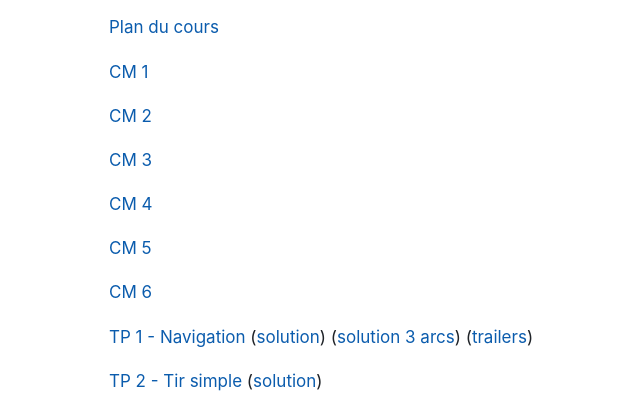
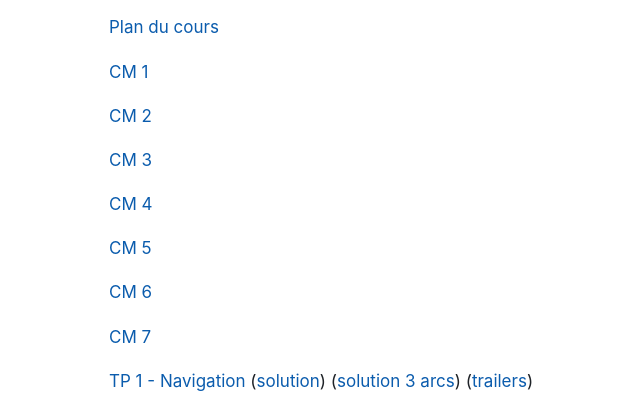
Before and after one commit to pns-mam/commande, a plain HTML site: page docs/index.html in a window 1280 px wide. Shown: the part 393-800 px from the top of the page, without its empty margins (106-746 px from the left). Drawn offline with Linux system fonts and the light colour scheme.

Commit message:
Rebuild site (docs/)

```diff
--- a/docs/index.html
+++ b/docs/index.html
@@ -23,6 +23,7 @@ href="https://github.com/pns-mam/commande/discussions/1">Discussion</a></p>
 <p><a href="cm/cm4.pdf">CM 4</a></p>
 <p><a href="cm/cm5.pdf">CM 5</a></p>
 <p><a href="cm/cm6.pdf">CM 6</a></p>
+<p><a href="cm/cm7.pdf">CM 7</a></p>
 <p><a href="tp1/">TP 1 - Navigation</a> (<a
 href="tp1/tp1-sol.html">solution</a>) (<a
 href="tp1/tp1-3arcs-sol.html">solution 3 arcs</a>) (<a
```
